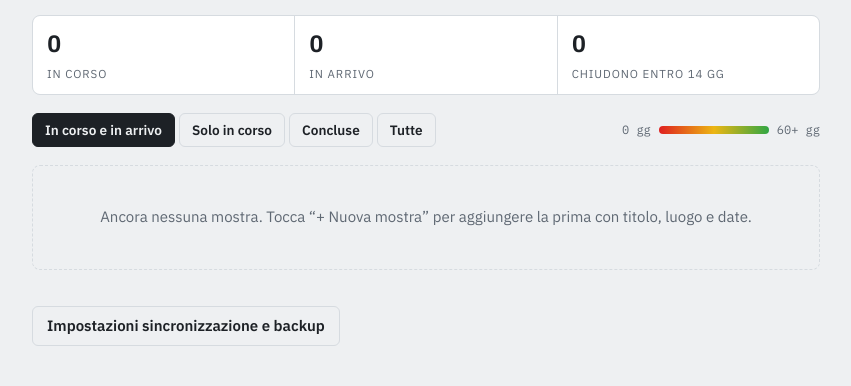
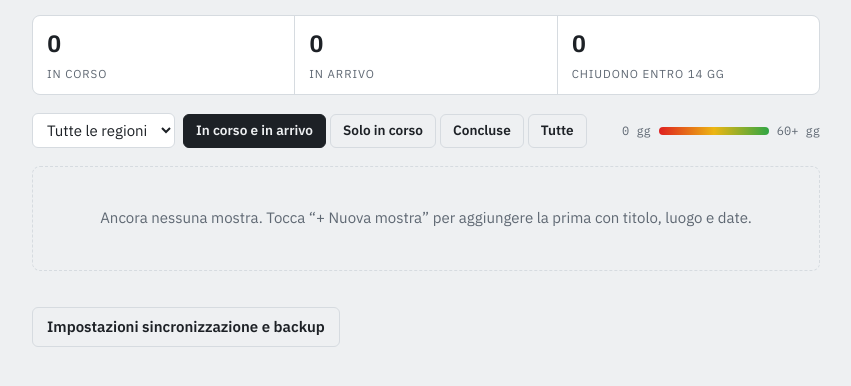
Before and after one commit to phmarcopastore/Marco, a plain HTML site: page index.html in a window 1280 px wide. Shown: the part 96-482 px from the top of the page, without its empty margins (214-1065 px from the left). Drawn offline with Linux system fonts and the light colour scheme.

Commit message:
Add files via upload

```diff
--- a/index.html
+++ b/index.html
@@ -97,6 +97,9 @@ textarea { min-height: 64px; resize: vertical; }
 .tabs { display: flex; gap: 4px; flex-wrap: wrap; }
 .tabs button { min-height: 34px; padding: 4px 12px; font-size: 0.85rem; background: transparent; }
 .tabs button[aria-pressed="true"] { background: var(--ink); color: var(--bg); border-color: var(--ink); }
+.filters { display: flex; gap: 8px; flex-wrap: wrap; align-items: center; }
+select { font: inherit; color: var(--ink); background: var(--surface); border: 1px solid var(--line); border-radius: 6px; padding: 6px 10px; min-height: 34px; max-width: 100%; }
+.panel select { background: var(--bg); min-height: 40px; width: 100%; }
 .legend { display: flex; align-items: center; gap: 8px; font-size: 0.75rem; color: var(--muted); font-family: var(--font-mono); }
 .legend i { display: block; width: 110px; height: 8px; border-radius: 4px; background: linear-gradient(90deg, hsl(0 75% 50%), hsl(45 85% 50%), hsl(130 55% 42%)); }
 
@@ -180,7 +183,8 @@ textarea { min-height: 64px; resize: vertical; }
     <h2 id="formTitle">Nuova mostra</h2>
     <div class="field full"><label for="fTitle">Titolo</label><input id="fTitle" maxlength="200" placeholder="Es. Paesaggi del Nord"></div>
     <div class="field"><label for="fAuthor">Fotografo / curatore</label><input id="fAuthor" maxlength="200"></div>
-    <div class="field"><label for="fPlace">Luogo e città</label><input id="fPlace" maxlength="200" placeholder="Museo, galleria…"></div>
+    <div class="field"><label for="fPlace">Luogo e città (sigla provincia)</label><input id="fPlace" maxlength="200" placeholder="Es. Palazzo Reale, Milano (MI)"></div>
+    <div class="field full"><label for="fRegion">Regione</label><select id="fRegion"><option value="">Automatica dalla sigla provincia</option></select></div>
     <div class="field"><label for="fStart">Data inizio</label><input id="fStart" type="date"></div>
     <div class="field"><label for="fEnd">Data fine</label><input id="fEnd" type="date"></div>
     <div class="field full"><label for="fLink">Link (opzionale)</label><input id="fLink" type="url" maxlength="500" placeholder="https://"></div>
@@ -193,11 +197,14 @@ textarea { min-height: 64px; resize: vertical; }
   </form>
 
   <div class="toolbar">
+    <div class="filters">
+    <select id="regionFilter" aria-label="Filtra per regione"><option value="">Tutte le regioni</option></select>
     <div class="tabs" role="group" aria-label="Filtro">
       <button type="button" data-filter="active" aria-pressed="true">In corso e in arrivo</button>
       <button type="button" data-filter="on" aria-pressed="false">Solo in corso</button>
       <button type="button" data-filter="ended" aria-pressed="false">Concluse</button>
       <button type="button" data-filter="all" aria-pressed="false">Tutte</button>
+    </div>
     </div>
     <div class="legend" aria-hidden="true">0 gg <i></i> 60+ gg</div>
   </div>
@@ -219,6 +226,7 @@ textarea { min-height: 64px; resize: vertical; }
   const K_FILTER = 'mostre.filter';
   const GIST_FILE = 'mostre-fotografiche.json';
   const $ = (id) => document.getElementById(id);
+  const REGIONS = ['Abruzzo','Basilicata','Calabria','Campania','Emilia-Romagna','Friuli Venezia Giulia','Lazio','Liguria','Lombardia','Marche','Molise','Piemonte','Puglia','Sardegna','Sicilia','Toscana','Trentino-Alto Adige','Umbria','Valle d\'Aosta','Veneto','Estero'];
 
   // ---------- storage locale ----------
   const ls = {
@@ -245,7 +253,41 @@ textarea { min-height: 64px; resize: vertical; }
     if (d.deleted) return { id: d.id, deleted: true, updatedAt: t };
     if (!validISO(d.start) || !validISO(d.end) || typeof d.title !== 'string') return null;
     const s = (v) => (typeof v === 'string' ? v : '');
-    return { id: d.id, title: d.title, author: s(d.author), place: s(d.place), start: d.start, end: d.end, link: s(d.link), notes: s(d.notes), updatedAt: t };
+    const out = { id: d.id, title: d.title, author: s(d.author), place: s(d.place), start: d.start, end: d.end, link: s(d.link), notes: s(d.notes), updatedAt: t };
+    if (REGIONS.includes(d.region)) out.region = d.region;
+    return out;
+  }
+
+  // ---------- regioni ----------
+  const PROV = {
+    'Piemonte': 'TO AL AT BI CN NO VB VC',
+    'Valle d\'Aosta': 'AO',
+    'Lombardia': 'MI BG BS CO CR LC LO MN MB PV SO VA',
+    'Trentino-Alto Adige': 'TN BZ',
+    'Veneto': 'VE BL PD RO TV VR VI',
+    'Friuli Venezia Giulia': 'TS GO PN UD',
+    'Liguria': 'GE IM SP SV',
+    'Emilia-Romagna': 'BO FE FC MO PR PC RA RE RN',
+    'Toscana': 'FI AR GR LI LU MS PI PT PO SI',
+    'Umbria': 'PG TR',
+    'Marche': 'AN AP FM MC PU',
+    'Lazio': 'RM FR LT RI VT',
+    'Abruzzo': 'AQ CH PE TE',
+    'Molise': 'CB IS',
+    'Campania': 'NA AV BN CE SA',
+    'Puglia': 'BA BT BR FG LE TA',
+    'Basilicata': 'PZ MT',
+    'Calabria': 'CZ CS KR RC VV',
+    'Sicilia': 'PA AG CL CT EN ME RG SR TP',
+    'Sardegna': 'CA NU OR SS SU',
+  };
+  const PROV2REG = {};
+  for (const r in PROV) PROV[r].split(' ').forEach((p) => { PROV2REG[p] = r; });
+  function regionOf(m) {
+    if (m.region) return m.region;
+    const hits = (m.place || '').match(/\(([A-Za-z]{2})\)/g);
+    if (hits) { const code = hits[hits.length - 1].slice(1, 3).toUpperCase(); if (PROV2REG[code]) return PROV2REG[code]; }
+    return '';
   }
   // unisce due elenchi: per ogni id vince la modifica più recente
   function merge(a, b) {
@@ -283,6 +325,7 @@ textarea { min-height: 64px; resize: vertical; }
 
   // ---------- render ----------
   let filter = ls.get(K_FILTER, 'active');
+  let region = ls.get('mostre.region', '');
   let editingId = null, confirmId = null;
   function el(tag, cls, text) { const e = document.createElement(tag); if (cls) e.className = cls; if (text != null) e.textContent = text; return e; }
   function showStatus(t) { $('status').textContent = t || ''; }
@@ -292,11 +335,24 @@ textarea { min-height: 64px; resize: vertical; }
     $('today').textContent = fmtDate(today);
     const rows = live().map((m) => ({ m, s: stateOf(m, today) }));
     let nOn = 0, nSoon = 0, nEnding = 0;
-    rows.forEach(({ s }) => { if (s.status === 'on') { nOn++; if (s.left <= 14) nEnding++; } if (s.status === 'soon') nSoon++; });
+    rows.forEach(({ m, s }) => {
+      if (region && (regionOf(m) || 'Senza regione') !== region) return;
+      if (s.status === 'on') { nOn++; if (s.left <= 14) nEnding++; } if (s.status === 'soon') nSoon++;
+    });
     $('nOn').textContent = nOn; $('nSoon').textContent = nSoon; $('nEnding').textContent = nEnding;
     document.querySelectorAll('.tabs button').forEach((b) => b.setAttribute('aria-pressed', String(b.dataset.filter === filter)));
 
-    const shown = rows.filter(({ s }) => filter === 'all' ? true : filter === 'on' ? s.status === 'on' : filter === 'ended' ? s.status === 'ended' : s.status !== 'ended');
+    // menu regioni: solo quelle presenti, con il numero di mostre non concluse
+    const counts = {};
+    rows.forEach(({ m, s }) => { const r = regionOf(m) || 'Senza regione'; counts[r] = (counts[r] || 0) + (s.status === 'ended' ? 0 : 1); });
+    const sel = $('regionFilter');
+    const names = Object.keys(counts).sort((a, b) => a === 'Senza regione' ? 1 : b === 'Senza regione' ? -1 : a.localeCompare(b, 'it'));
+    if (region && !names.includes(region)) names.push(region);
+    sel.replaceChildren(new Option('Tutte le regioni', ''));
+    names.forEach((r) => sel.append(new Option(r + ' (' + (counts[r] || 0) + ')', r)));
+    sel.value = region;
+
+    const shown = rows.filter(({ m, s }) => (!region || (regionOf(m) || 'Senza regione') === region) && (filter === 'all' ? true : filter === 'on' ? s.status === 'on' : filter === 'ended' ? s.status === 'ended' : s.status !== 'ended'));
     shown.sort((a, b) => filter === 'ended' ? b.m.end.localeCompare(a.m.end) : a.m.end.localeCompare(b.m.end) || a.m.start.localeCompare(b.m.start));
 
     const list = $('list');
@@ -372,6 +428,7 @@ textarea { min-height: 64px; resize: vertical; }
     $('fEnd').value = m ? m.end : '';
     $('fLink').value = m ? m.link : '';
     $('fNotes').value = m ? m.notes : '';
+    $('fRegion').value = m && m.region ? m.region : '';
     $('fErr').textContent = '';
     $('f').hidden = false;
     $('f').scrollIntoView({ behavior: 'smooth', block: 'start' });
@@ -392,11 +449,14 @@ textarea { min-height: 64px; resize: vertical; }
     if (!validISO(d.start) || !validISO(d.end)) return err('Inserisci sia la data di inizio sia quella di fine.');
     if (d.end < d.start) return err('La data di fine deve essere uguale o successiva all’inizio.');
     if (d.link && !/^https?:\/\//i.test(d.link)) return err('Il link deve iniziare con http:// o https://');
+    if ($('fRegion').value) d.region = $('fRegion').value;
     upsert(d);
     closeForm();
   });
 
   document.querySelectorAll('.tabs button').forEach((b) => b.addEventListener('click', () => { filter = b.dataset.filter; ls.set(K_FILTER, filter); render(); }));
+  $('regionFilter').addEventListener('change', (e) => { region = e.target.value; ls.set('mostre.region', region); render(); });
+  REGIONS.forEach((r) => $('fRegion').append(new Option(r, r)));
 
   // ---------- sincronizzazione con GitHub Gist ----------
   const API = 'https://api.github.com';
--- a/sw.js
+++ b/sw.js
@@ -1,6 +1,6 @@
 // Service worker: l'app funziona anche offline.
 // Cambia VERSION quando aggiorni i file, così i telefoni scaricano la nuova versione.
-const VERSION = 'mostre-v1';
+const VERSION = 'mostre-v2';
 const SHELL = ['./', 'index.html', 'manifest.webmanifest', 'icon.svg', 'icon-180.png', 'icon-192.png', 'icon-512.png'];
 
 self.addEventListener('install', (e) => {
```
